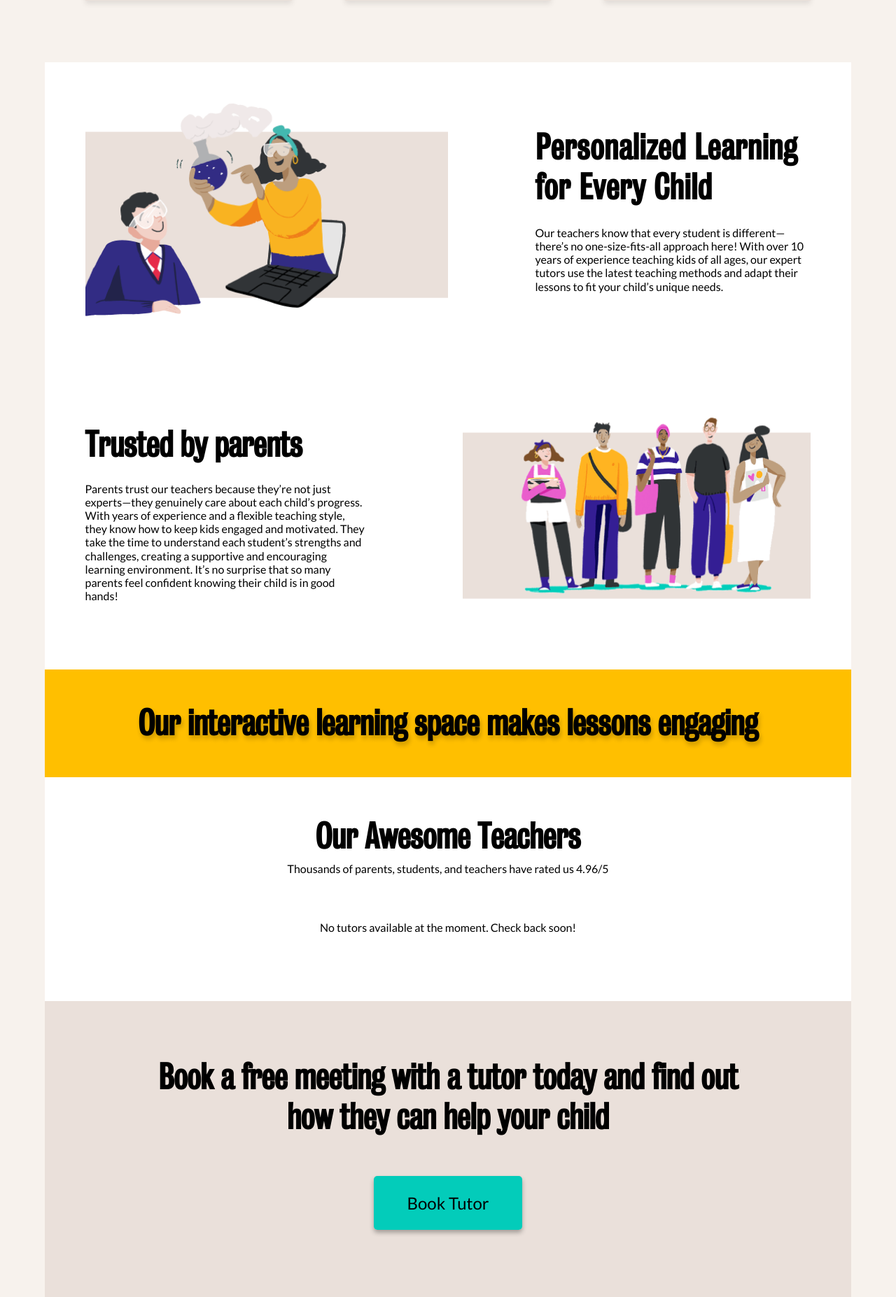
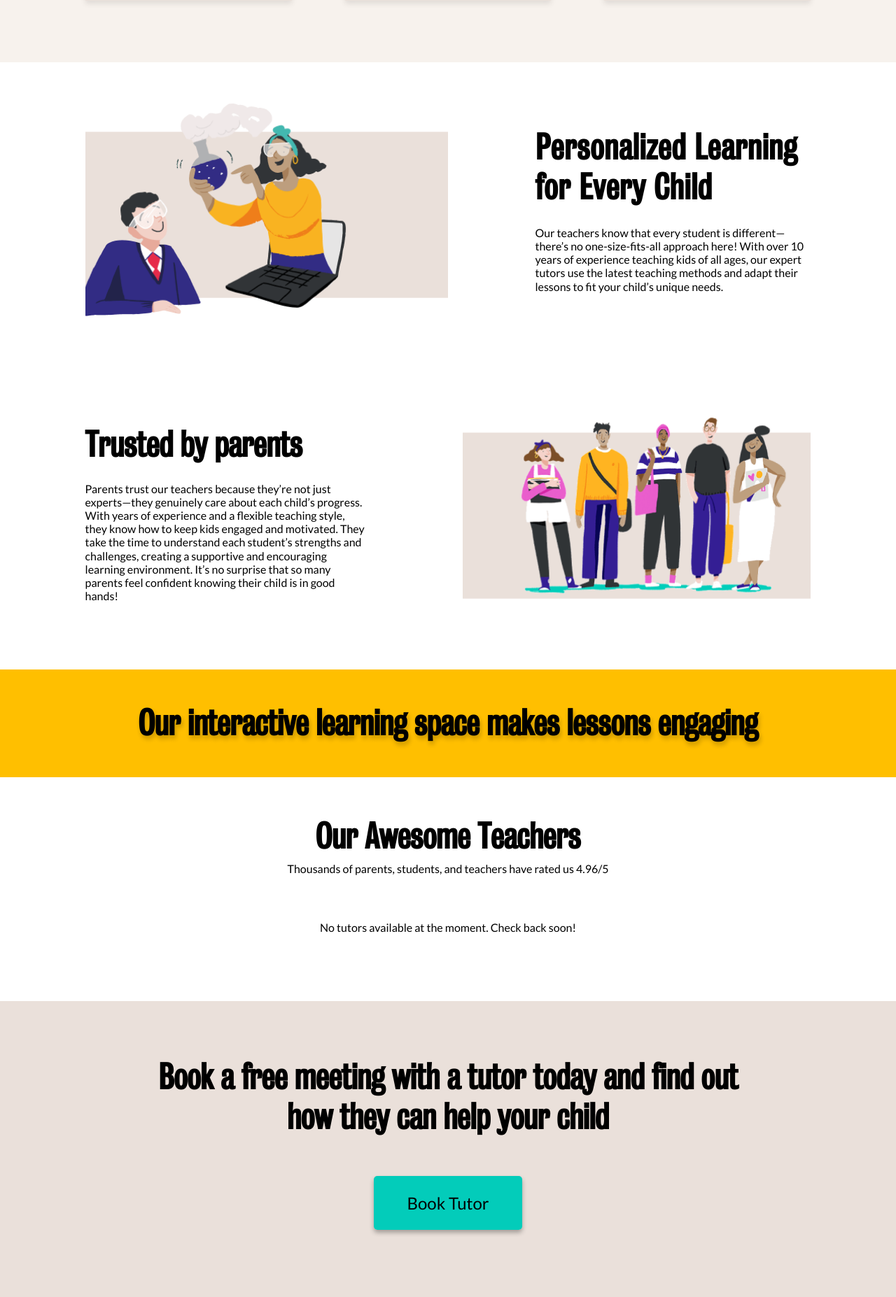
Before and after one commit to 582-41W-VA/Web-Project-2, a Django app: template brainboosters/templates/brainboosters/home.html in a window 1280 px wide. Shown: the part 1447-3301 px from the top of the page at 70% size. Run offline with Django 3.2, Linux system fonts and the light colour scheme; the template is opened without the code that fills it, so the values that code supplies are empty; some libraries are stand-ins or nearby versions.

Commit message:
fix Full-width background color

```diff
--- a/brainboosters/static/css/styles.css
+++ b/brainboosters/static/css/styles.css
@@ -97,6 +97,32 @@ a {
 .btn-secondary:hover {
   background-color: #d1c7b7;
   color: white;
+}
+
+/* Full width background shared styles */
+.full-width-bg {
+  width: 100vw;
+  height: 100%;
+  position: absolute;
+  top: 0;
+  left: 50%;
+  transform: translateX(-50%);
+  z-index: -1;
+}
+
+/* White background */
+.white-bg {
+  background-color: #ffffff;
+}
+
+/* Yellow background */
+.yellow-bg {
+  background-color: #ffbf00;
+}
+
+/* Beige background */
+.beige-bg {
+  background-color: #eae0da;
 }
 
 /* Navigation Menu */
@@ -382,6 +408,7 @@ section.banner {
 section.about {
   padding: 72px 0;
   background: #fff;
+  position: relative;
 }
 
 .about .container {
@@ -484,7 +511,9 @@ section.steps .card img {
 section.tutor {
   padding: 56px 0;
   background: #fff;
-}
+  position: relative;
+}
+
 .tutor .container {
   max-width: 1130px;
 }
@@ -543,6 +572,7 @@ section.tutor {
 section.parents {
   padding: 68px 0;
   background: #fff;
+  position: relative;
 }
 
 .parents .container {
@@ -600,6 +630,7 @@ section.join-us {
   background-color: #ffbf00;
   padding: 48px 0;
   text-align: center;
+  position: relative;
 }
 
 .join-us h2 {
@@ -611,6 +642,7 @@ section.tutor-card {
   padding-top: 56px;
   padding-bottom: 96px;
   background: #fff;
+  position: relative;
 }
 
 .tutor-card .container {
@@ -662,6 +694,7 @@ section.start {
   background-color: #eae0da;
   padding: 80px 0 120px;
   text-align: center;
+  position: relative;
 }
 
 section.start h2 {
@@ -949,12 +982,6 @@ input:-webkit-autofill {
   outline: none;
 }
 
-/*.user-type-buttons .btn-tutor:hover {
-  background-color: #d1c7b7;
-  color: #ffffff;
-  cursor: pointer;
-}*/
-
 /* Button Parent Custom styles  */
 .user-type-buttons .btn-parent {
   font-size: 24px;
@@ -969,12 +996,6 @@ input:-webkit-autofill {
   box-shadow: 0 4px 6px rgba(0, 0, 0, 0.3);
 }
 
-/*.user-type-buttons .btn-parent:hover {
-  background-color: #10a19d;
-  color: white;
-  cursor: pointer;
-}*/
-
 /* Styling for create-parent-profile page */
 .create-parent-profile-page .form-flex {
   display: flex;
@@ -1250,13 +1271,6 @@ input:-webkit-autofill {
   border-top: 1px solid #ccc;
   margin: 24px 0 32px;
 }
-
-/* .rating-info {
-  font-size: 16px;
-  margin-bottom: 24px;
-  font-weight: bold;
-  gap: 16px;
-} */
 
 .star-icon {
   font-size: 18px;
--- a/brainboosters/templates/brainboosters/home.html
+++ b/brainboosters/templates/brainboosters/home.html
@@ -26,6 +26,7 @@
 
 <!-- About -->
 <section class="about">
+  <div class="full-width-bg white-bg"></div>
   <div class="container">
     <div class="about-flex">
       <!-- left side -->
@@ -84,6 +85,7 @@
 
 <!-- Tutor -->
 <section class="tutor">
+  <div class="full-width-bg white-bg"></div>
   <div class="container">
     <div class="tutor-flex">
       <!-- right side (image) -->
@@ -105,6 +107,7 @@
 
 <!-- Parents -->
 <section class="parents">
+  <div class="full-width-bg white-bg"></div>
   <div class="container">
     <div class="parents-flex">
       <!-- left side -->
@@ -129,6 +132,7 @@
 
 <!-- Join-us  -->
 <section class="join-us">
+  <div class="full-width-bg yellow-bg"></div>
   <div class="container text-center">
     <h2>Our interactive learning space makes lessons engaging</h2>
   </div>
@@ -137,6 +141,7 @@
 
 <!-- Tutor Cards -->
 <section class="tutor-card">
+  <div class="full-width-bg white-bg"></div>
   <div class="container home-container">
     <h2>Our Awesome Teachers</h2>
     <p class="tutor-card-p">
@@ -166,6 +171,7 @@
 
 <!-- Book Tutor start-->
 <section class="start">
+  <div class="full-width-bg beige-bg"></div>
   <div class="container">
     <h2>
       Book a free meeting with a tutor today and find out how they can help your
```
